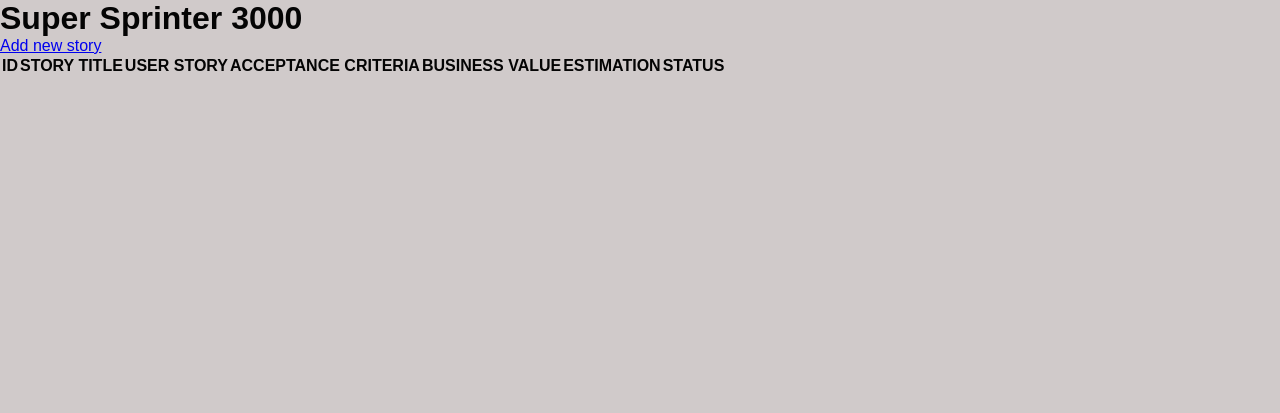
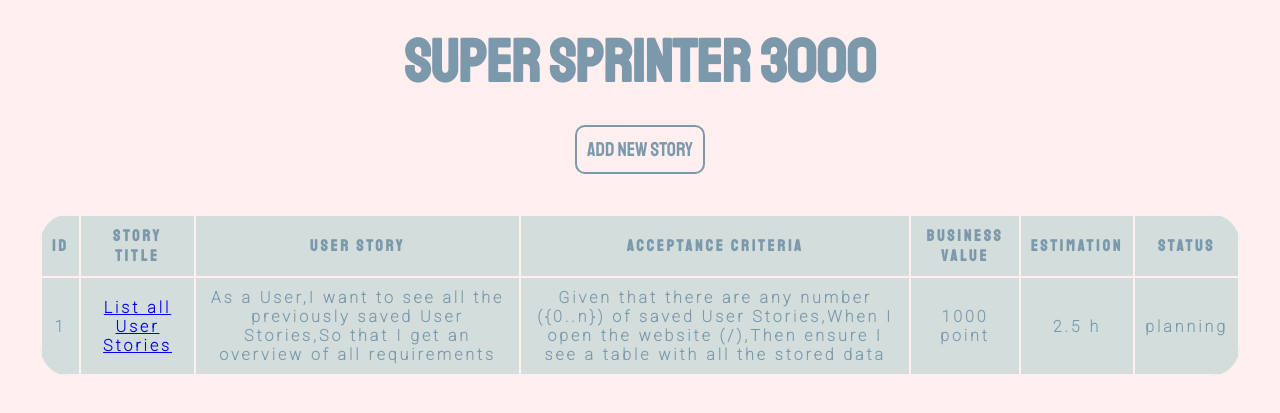
Before and after one commit to tkaale/sprinter, a Flask app: page / in a window 1280 px wide. Shown: the top 413 px of the page. Run offline with Flask 2, Linux system fonts and the light colour scheme; lists and menus that the app fills with data are empty.

Commit message:
styling table

```diff
--- a/static/style.css
+++ b/static/style.css
@@ -11,8 +11,88 @@ html {
 }
 
 body {
-  font-family: 'Raleway', sans-serif;
+  font-family: 'Staatliches', cursive;
   font-size: 1.6rem;
   color: rgb(4, 4, 4);
-  background-color:rgb(208, 202, 202)
+  background-color:#FFEFEF;
 }
+
+.wrapper {
+    position: relative;
+    margin: 0 auto;
+    max-width: 1200px;
+    width: 100%;
+  }
+
+.wrapper h1 {
+    font-family: 'Staatliches', cursive;
+    text-align: center;
+    font-size: 60px;
+    color:#7C99AC;
+    margin: 25px;
+}
+
+.add {
+    text-align: center;
+}
+
+
+.add button {
+    box-sizing: border-box;
+    margin: 10px;
+    border-radius: 10px;
+    border: 2px solid #7C99AC;
+    background-color: #FFEFEF;
+    text-decoration: none;
+    text-align: center;
+    cursor: pointer;
+    display: inline-block;
+    margin: 0;
+    min-height: 30px;
+    min-width: 0;
+    outline: none;
+    padding: 10px;
+    transition: all 300ms cubic-bezier(.23, 1, 0.32, 1);
+}
+
+.add button:disabled {
+    pointer-events: none;
+  }
+
+.add button:hover {
+    box-shadow: rgba(0, 0, 0, 0.25) 0 8px 15px;
+    transform: translateY(-2px);
+  }
+
+.add button:active {
+    box-shadow: none;
+    transform: translateY(0);
+  }
+.add button a {
+    font-family: 'Staatliches', cursive;
+    text-decoration: none;
+    text-transform: uppercase;
+    color:#7C99AC;
+    font-size: 20px;
+}
+
+table {
+    margin: 40px auto;
+    border-collapse: collapse;
+    border-radius: 30px;
+    overflow: hidden;
+    background-color: #D3DEDC;
+    color:#7C99AC;
+    letter-spacing: 3px;
+}
+
+td, th {
+    border: 2px solid #FFEFEF;
+    padding: 10px;
+}
+
+tbody{
+    font-family: 'Roboto', sans-serif;
+    text-align: center;
+    font-weight: bold;
+}
--- a/templates/index.html
+++ b/templates/index.html
@@ -6,12 +6,19 @@
     <meta http-equiv="X-UA-Compatible" content="IE=edge">
     <meta name="viewport" content="width=\, initial-scale=1.0">
     <link rel="stylesheet" type="text/css" href="{{ url_for('static',filename='style.css') }}">
+    <link rel="preconnect" href="https://fonts.googleapis.com">
+    <link rel="preconnect" href="https://fonts.gstatic.com" crossorigin>
+    <link href="https://fonts.googleapis.com/css2?family=Roboto:wght@100&family=Staatliches&display=swap"
+        rel="stylesheet">
     <title>Document</title>
 </head>
 
 <body>
+    <div class="wrapper">
         <h1>Super Sprinter 3000</h1>
-    <a href="/add">Add new story</a>
+        <div class="add">
+            <button><a href="/add">Add new story</a></button>
+        </div>
         <table>
             <thead id="thead">
                 <tr>
@@ -24,10 +31,25 @@
                     <th>STATUS</th>
                 </tr>
             </thead>
+            <tbody>
+                <tr>
+                    <td>1</td>
+                    <td id="linetitle">
+                        <a href="/">List all User Stories</a>
+                    </td>
+                    <td>As a User,I want to see all the previously saved User Stories,So that I get an overview of all
+                        requirements</td>
+                    <td>Given that there are any number ({0..n}) of saved User Stories,When I open the website (/),Then
+                        ensure I see a table with all the stored data</td>
+                    <td>1000 point</td>
+                    <td>2.5 h</td>
+                    <td>planning</td>
+                </tr>
+            </tbody>
 
 
         </table>
-
+    </div>
 </body>
 
 </html>
```
Lines whose indentation alone changed are shown as unchanged.
